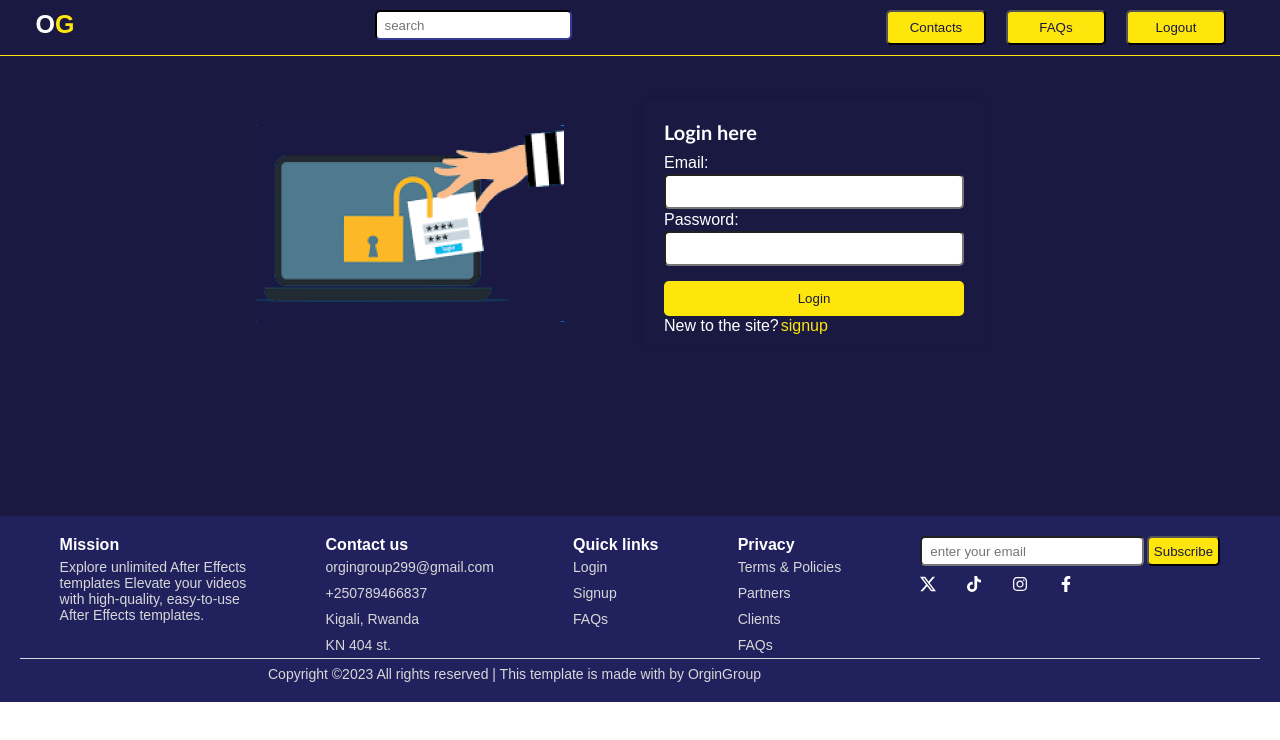
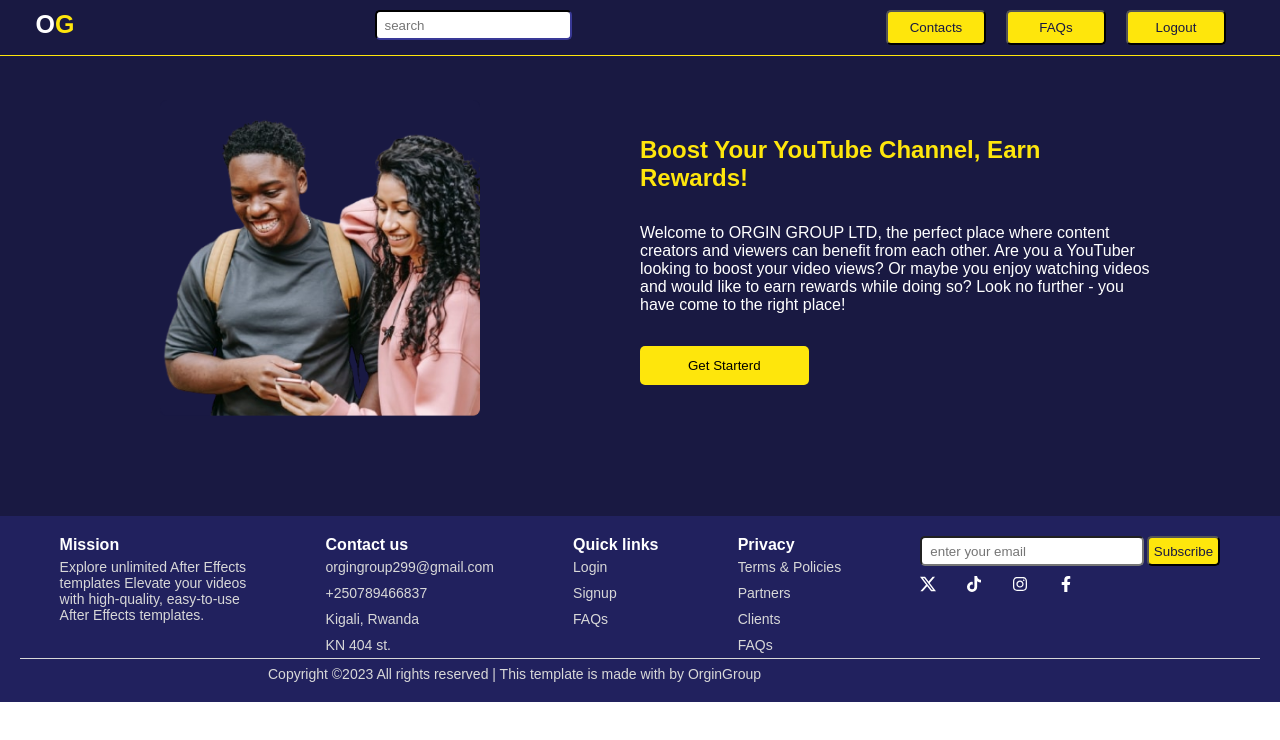
Before and after one commit to Klab-Rwanda/BoostifyTube-network-frontend, a React (Vite) app: page / in a window 1280 px wide. Shown: the top 740 px of the page. Built offline with nearby package versions, Linux system fonts and the light colour scheme.

Commit message:
ft-home-page

```diff
--- a/src/App.jsx
+++ b/src/App.jsx
@@ -1,43 +1,36 @@
-import { useState } from 'react'
-import reactLogo from './assets/react.svg'
-import viteLogo from '/vite.svg'
-import { BrowserRouter, Route, Routes } from 'react-router-dom'
-import Dashboard from './watch/Dashboard'
-import Sidebar from './watch/Sidebar'
-// import './App.css'
-import Home from './watch/Home'
-import Video from './watch/Video'
-import Balance from './watch/Balance'
-import Landingpage from './landingpage/Landingpage'
-import Signupform from './landingpage/Signupform'
-import Login from './landingpage/Login'
-import Settings from './watch/Setting'
-
+import { useState } from "react";
+import reactLogo from "./assets/react.svg";
+import viteLogo from "/vite.svg";
+import { BrowserRouter, Route, Routes } from "react-router-dom";
+import Dashboard from "./watch/Dashboard";
+import Sidebar from "./watch/Sidebar";
+import Video from "./watch/Video";
+import Balance from "./watch/Balance";
+import Landingpage from "./landingpage/Landingpage";
+import Signupform from "./landingpage/Signupform";
+import Login from "./landingpage/Login";
+import Settings from "./watch/Setting";
+import Home from "./landingpage/Home";
 function App() {
-
-
   return (
-
     <BrowserRouter>
       <Routes>
-<Route path="/" element={<Landingpage/>}>
-  <Route path='signup' element={<Signupform/>} />
-  <Route index element={<Login/>} />
+        <Route path="/" element={<Landingpage />}>
+          <Route index element={<Home/>} />
+          <Route path="signup" element={<Signupform />} />
+          <Route path="login" element={<Login />} />
         </Route>
 
-
         <Route path="/dasboard" element={<Dashboard />}>
-       <Route index element={<Home/>} />
-       <Route index path='home' element={<Home/>} />
-       <Route path="video" element={<Video/>} />
+          <Route index element={<Home />} />
+          <Route index path="home" element={<Home />} />
+          <Route path="video" element={<Video />} />
           <Route path="balance" element={<Balance />} />
-       <Route path="setting" element={<Settings/>} />
+          <Route path="setting" element={<Settings />} />
         </Route>
       </Routes>
     </BrowserRouter>
-
-
-  )
+  );
 }
 
-export default App
+export default App;
--- /dev/null
+++ b/src/Styles/home.css
@@ -0,0 +1,44 @@
+.home-continer {
+  display: flex;
+  /* background-color: red; */
+  justify-content: center;
+  align-items: center;
+  text-align: center;
+  margin: auto;
+  padding: 0;
+  /* width: 100%; */
+  height: fit-content;
+}
+
+.get {
+  background: #fee60c;
+  padding: 12px 3rem;
+  color: black;
+  border: none;
+  margin-top: 2rem;
+  border-radius: 5px;
+  font-weight: 12px;
+}
+.home-picture,
+.home-description {
+  width: 50%;
+  justify-content: center;
+  align-items: center;
+  text-align: center;
+  margin: auto;
+}
+.home-description {
+  width: 50%;
+  text-align: start;
+  margin: 0;
+}
+#title1 {
+  text-align: start;
+  margin-bottom: 2rem;
+  width: 80%;
+  color: #fee60c;
+}
+#desc1 {
+  text-align: start;
+  width: 80%;
+}
--- /dev/null
+++ b/src/landingpage/Home.jsx
@@ -0,0 +1,26 @@
+import React from "react";
+import "../Styles/home.css";
+import pic from "../../public/images/homepiccc.png";
+
+const Home = () => {
+  return (
+    <div className="home-continer">
+      <div className="home-picture">
+        <img src={pic} alt="" style={{ width: "50%" }} />
+      </div>
+      <div className="home-description">
+        <h2 id="title1">Boost Your YouTube Channel, Earn Rewards!</h2>
+        <p id="desc1">
+          Welcome to ORGIN GROUP LTD, the perfect place where content creators
+          and viewers can benefit from each other. Are you a YouTuber looking to
+          boost your video views? Or maybe you enjoy watching videos and would
+          like to earn rewards while doing so? Look no further - you have come
+          to the right place!
+        </p>
+        <button className="get">Get Starterd</button>
+      </div>
+    </div>
+  );
+};
+
+export default Home;
--- a/src/landingpage/Landingpage.jsx
+++ b/src/landingpage/Landingpage.jsx
@@ -5,16 +5,12 @@ import Footer from "./Footer"
 function Landingpage(){
     return(
         <div className="landing">
-             <div>
                 <Headeer/>
-            </div>
             <div className="landing-outlet">
             <Outlet />
-        </div>
-        <div>
+           </div>
             <Footer/>
-           </div>
-        </div>
+         </div>
     )
 }
 export default Landingpage
```
Also changed, not shown: src/landingpage/Landing.css (+4 -4 lines), public/images/homepiccc.png (added). Lines whose indentation alone changed are shown as unchanged.
